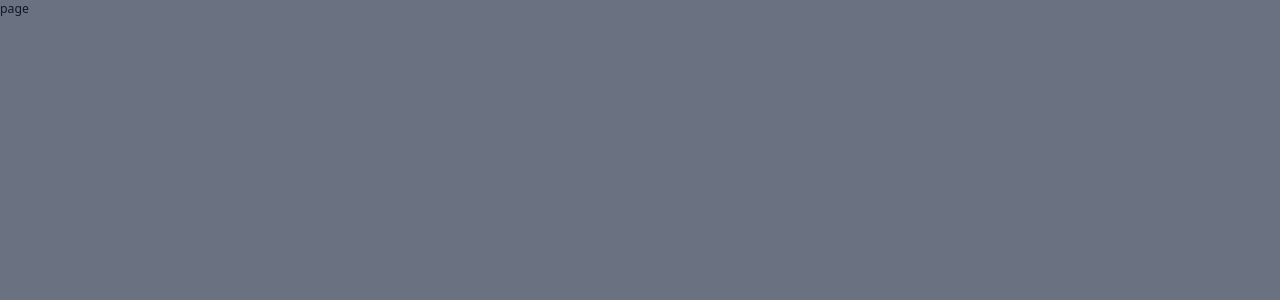
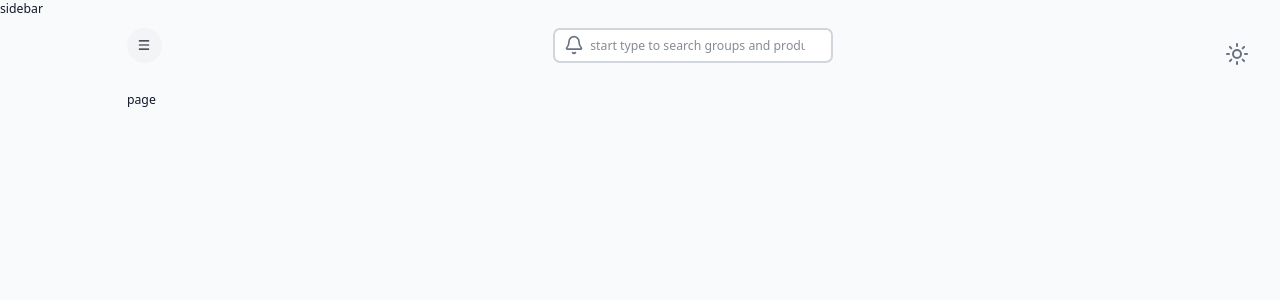
Before and after one commit to danial137/inventory-, a Next.js app: page / in a window 1280 px wide. Shown: the top 300 px of the page. Built offline with nearby package versions, Linux system fonts and the light colour scheme.

Commit message:
feat: add DashboardWrapper component and Navbar for improved layout

```diff
--- /dev/null
+++ b/src/app/(components)/Navbar/index.tsx
@@ -0,0 +1,46 @@
+"use client"
+import { Bell, Menu, Sun } from 'lucide-react'
+import React from 'react'
+
+const Navbar = () => {
+    return (
+        <div className='flex justify-between items-center w-full mb-7'>
+            {/* left side  */}
+            <div className='flex justify-between items-center gap-5'>
+
+                <button className='px-3 py-3 bg-gray-100 rounded-full hover:bg-blue-100' onClick={() => { }}>
+
+                    <Menu className='w-4 h-4' />
+
+                </button>
+
+            </div>
+            <div className='relative'>
+                <input type="search" placeholder='start type to search groups and products' className='pl-10 pr-4 py-2 w-50 md:w-80 border-2 border-gray-300 bg-white rounded-lg focus:outline-none focus:border-blue-500' />
+
+
+                <div className='absolute inset-y-0 left-0 pl-3 flex items-center pointer-events-none'>
+                    <Bell className='text-gray-500' size={20} />
+                </div>
+            </div>
+
+            {/* right side */}
+
+            <div className='flex justify-between items-center gap-5'>
+
+                <div className='hidden md:flex justify-between items-center gap-5'>
+                    <div>
+                        <button onClick={() => { }}></button>
+
+                        <Sun className='cursor-pointer text-gray-500' size={24} />
+                    </div>
+
+                </div>
+
+            </div>
+
+        </div>
+    )
+}
+
+export default Navbar
--- /dev/null
+++ b/src/app/DashboardWrapper.tsx
@@ -0,0 +1,17 @@
+import React from 'react'
+import Navbar from "@/app/(components)/Navbar"
+const DashboardWrapper = ({ children }: { children: React.ReactNode }) => {
+    return (
+        <div className={`light flex bg-gray-50 text-gray-900 w-full min-h-screen`}>
+            sidebar
+            <main className={`flex flex-col w-full h-full py-7 px-9 bg-gray-50 md:pl-24`}>
+                <Navbar />
+                {children}
+            </main>
+
+
+        </div>
+    )
+}
+
+export default DashboardWrapper
--- a/src/app/layout.tsx
+++ b/src/app/layout.tsx
@@ -1,6 +1,7 @@
 import type { Metadata } from "next";
 import { Geist, Geist_Mono } from "next/font/google";
 import "./globals.css";
+import DashboardWrapper from './DashboardWrapper'
 
 const geistSans = Geist({
   variable: "--font-geist-sans",
@@ -23,7 +24,16 @@ export default function RootLayout({ children }: LayoutProps<"/">) {
       lang="en"
       className={`${geistSans.variable} ${geistMono.variable} h-full antialiased`}
     >
-      <body className="min-h-full flex flex-col">{children}</body>
+
+      <body className="min-h-full flex flex-col">
+
+        <DashboardWrapper>
+          {children}
+        </DashboardWrapper>
+
+
+
+      </body>
     </html>
   );
 }
```
